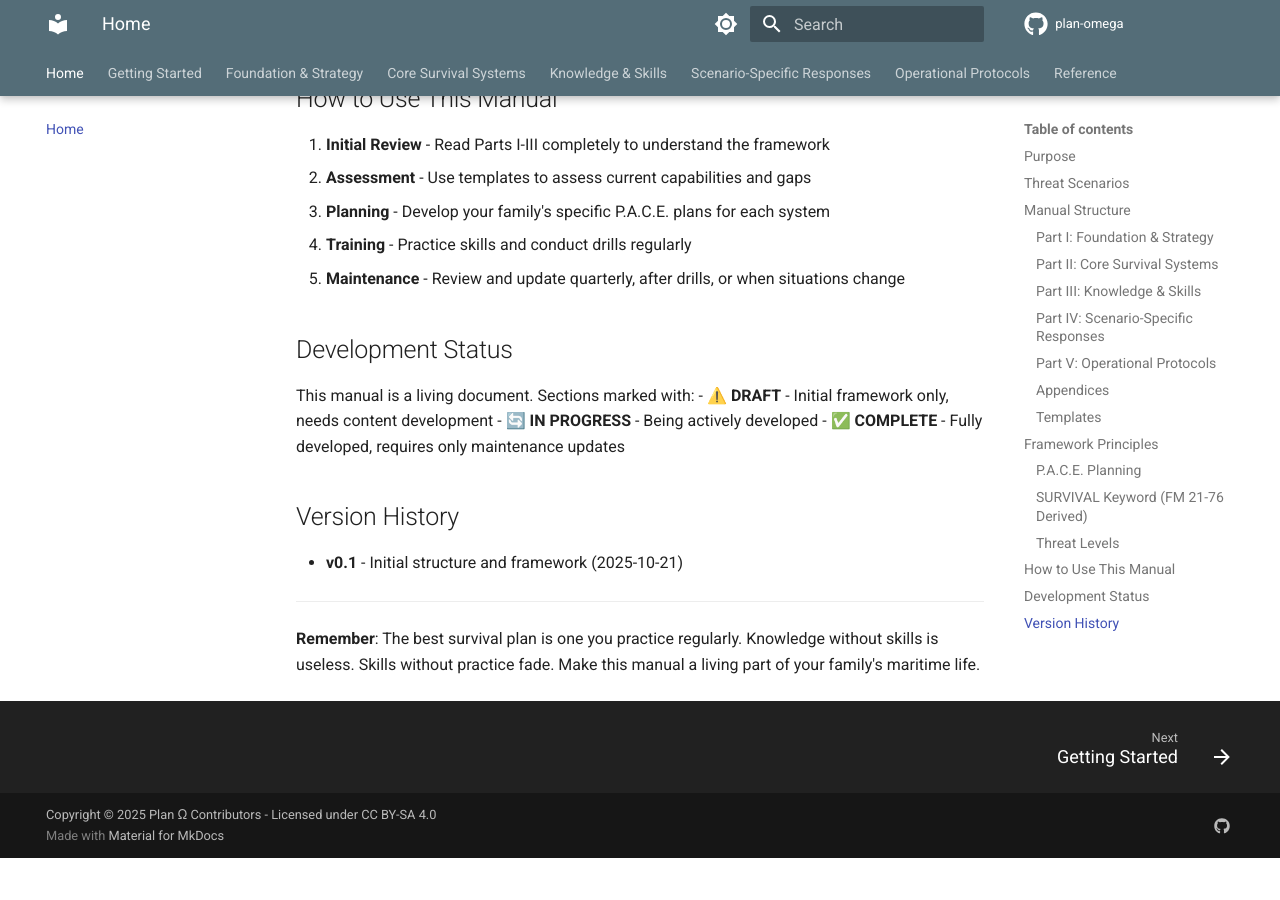
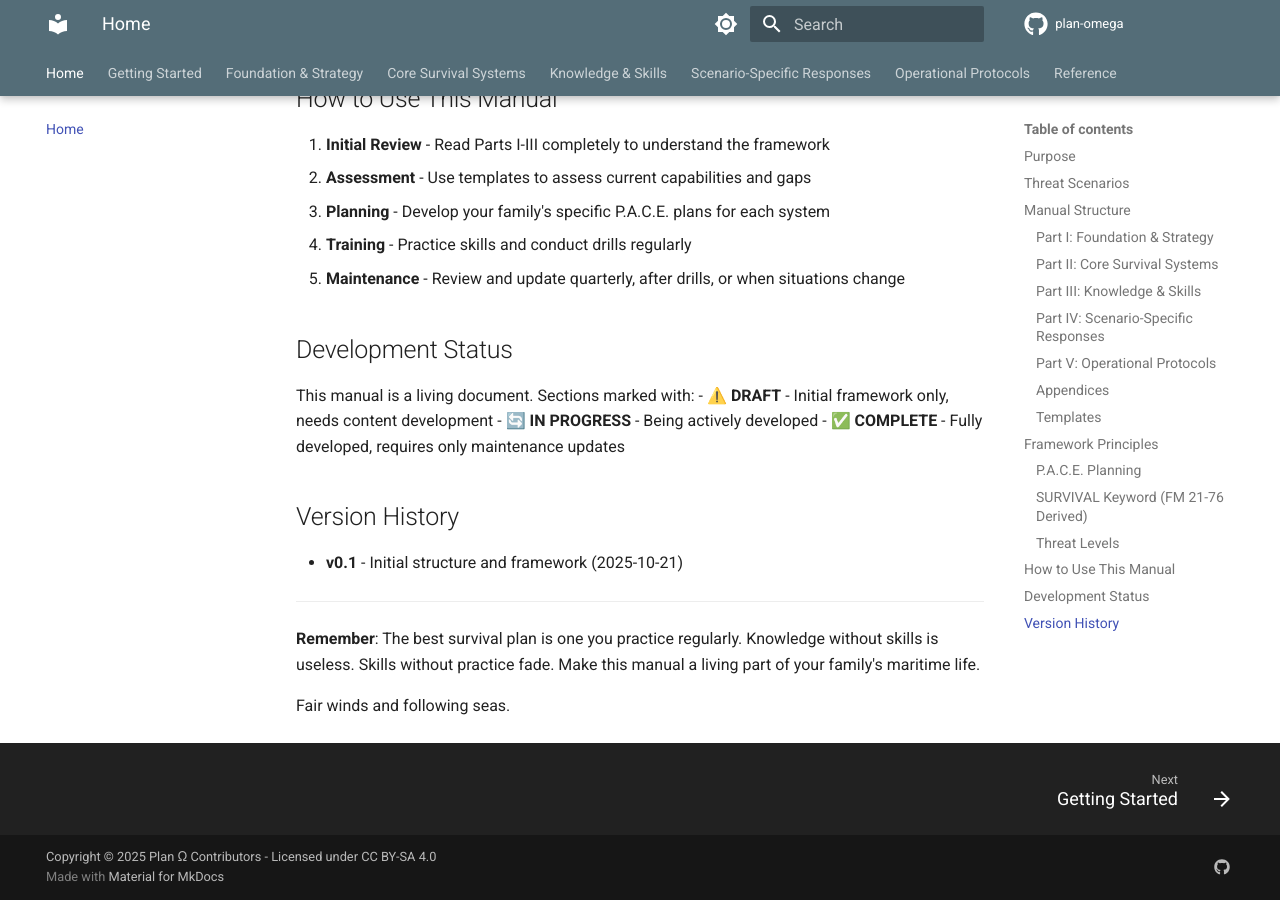
Before and after one commit to rriehle/plan-omega, an MkDocs documentation site: the page built from manual/README.md, in a window 1280 px wide and 900 px high, scrolled down 3305 px. Built offline with MkDocs 1.6.1 and Material for MkDocs 9.7.7, drawn with Linux system fonts in a browser that asks for light colours; comment, search, counter and statistics services are not loaded; the version menu is left out; before the commit the page ends 4163 px from its top, so only the background shows below that.

Commit message:
Fair winds and following seas

```diff
--- a/manual/README.md
+++ b/manual/README.md
@@ -132,3 +132,5 @@ This manual is a living document. Sections marked with:
 ---
 
 **Remember**: The best survival plan is one you practice regularly. Knowledge without skills is useless. Skills without practice fade. Make this manual a living part of your family's maritime life.
+
+Fair winds and following seas.
```
